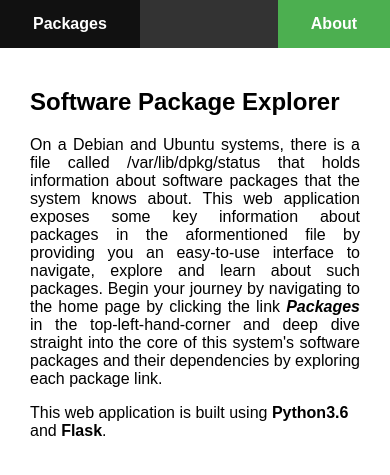
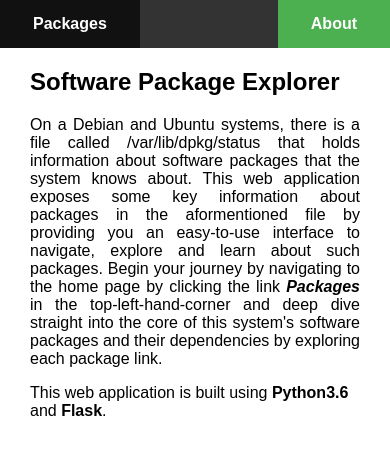
Before and after one commit to pombredanne/software_package_explorer, a Flask app: page /about in a window 390 px wide. Shown: the top 475 px of the page. Run offline with Flask 2, Linux system fonts and the light colour scheme.

Commit message:
trying to fix mobile

```diff
--- a/static/css/main.css
+++ b/static/css/main.css
@@ -36,7 +36,7 @@ a {
   background-color: #4CAF50;
 }
 
-.content { padding: 20px 30px 20px 30px; }
+.content { margin: 20px 30px 20px 30px; }
 
 .aboutIngress {
   text-align: justify;
```
